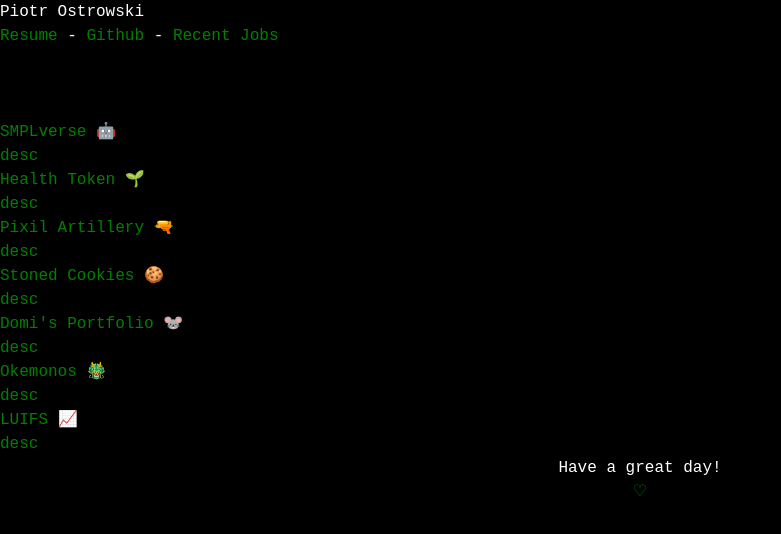
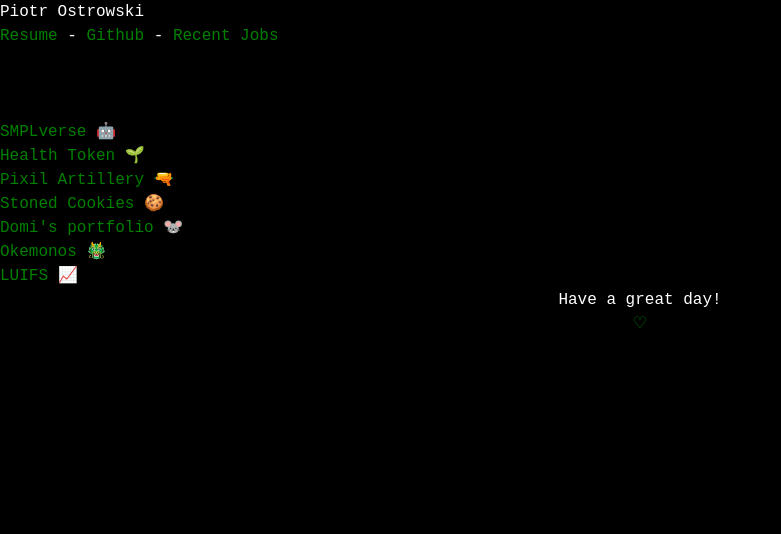
Before and after one commit to piotrostr/personal-website, a Next.js app: page / in a window 1280 px wide. Shown: the top 534 px of the page, without its empty margins (0-781 px from the left). Built offline with nearby package versions, Linux system fonts and the light colour scheme.

Commit message:
move data

```diff
--- /dev/null
+++ b/src/data/index.ts
@@ -0,0 +1,53 @@
+export interface Entry {
+  title: string;
+  emoji: string;
+  description: string;
+}
+
+export interface Data {
+  smplverse: Entry;
+  healthToken: Entry;
+  pixilArtillery: Entry;
+  stonedCookies: Entry;
+  domi: Entry;
+  okemonos: Entry;
+  luifs: Entry;
+}
+
+export const data: Data = {
+  smplverse: {
+    title: 'SMPLverse',
+    emoji: '🤖',
+    description: '',
+  },
+  healthToken: {
+    title: 'Health Token',
+    emoji: '🌱',
+    description: '',
+  },
+  pixilArtillery: {
+    title: 'Pixil Artillery',
+    emoji: '🔫',
+    description: '',
+  },
+  stonedCookies: {
+    title: 'Stoned Cookies',
+    emoji: '🍪',
+    description: '',
+  },
+  domi: {
+    title: "Domi's portfolio",
+    emoji: '🐭',
+    description: '',
+  },
+  okemonos: {
+    title: 'Okemonos',
+    emoji: '🐲',
+    description: '',
+  },
+  luifs: {
+    title: 'LUIFS',
+    emoji: '📈',
+    description: '',
+  },
+};
--- a/src/pages/index.tsx
+++ b/src/pages/index.tsx
@@ -1,7 +1,7 @@
 import type { NextPage } from 'next';
 import Head from 'next/head';
 import { Card } from '../components';
-// import data from ./data.json';
+import { data } from '../data';
 
 const Home: NextPage = () => {
   return (
@@ -29,29 +29,25 @@ const Home: NextPage = () => {
         <br />
         <div style={{ marginTop: '3rem' }}>
           <a href="https://smplverse.xyz">
-            <Card title={'SMPLverse'} emoji={'🤖'} description={'desc'} />
+            <Card {...data.smplverse} />
           </a>
           <a href="https://health-token.com">
-            <Card title={'Health Token'} emoji={'🌱'} description={'desc'} />
+            <Card {...data.healthToken} />
           </a>
           <a href="https://pixilartillery.io">
-            <Card title={'Pixil Artillery'} emoji={'🔫'} description={'desc'} />
+            <Card {...data.pixilArtillery} />
           </a>
           <a href="https://stoned-cookies.vercel.app">
-            <Card title={'Stoned Cookies'} emoji={'🍪'} description={'desc'} />
+            <Card {...data.stonedCookies} />
           </a>
           <a href="https://domi-owczarek.biz">
-            <Card
-              title={"Domi's Portfolio"}
-              emoji={'🐭'}
-              description={'desc'}
-            />
+            <Card {...data.domi} />
           </a>
           <a href="https://okemonos.com">
-            <Card title={'Okemonos'} emoji={'🐲'} description={'desc'} />
+            <Card {...data.okemonos} />
           </a>
           <a href="https://www.luifs.com">
-            <Card title={'LUIFS'} emoji={'📈'} description={'desc'} />
+            <Card {...data.luifs} />
           </a>
         </div>
       </main>
```
